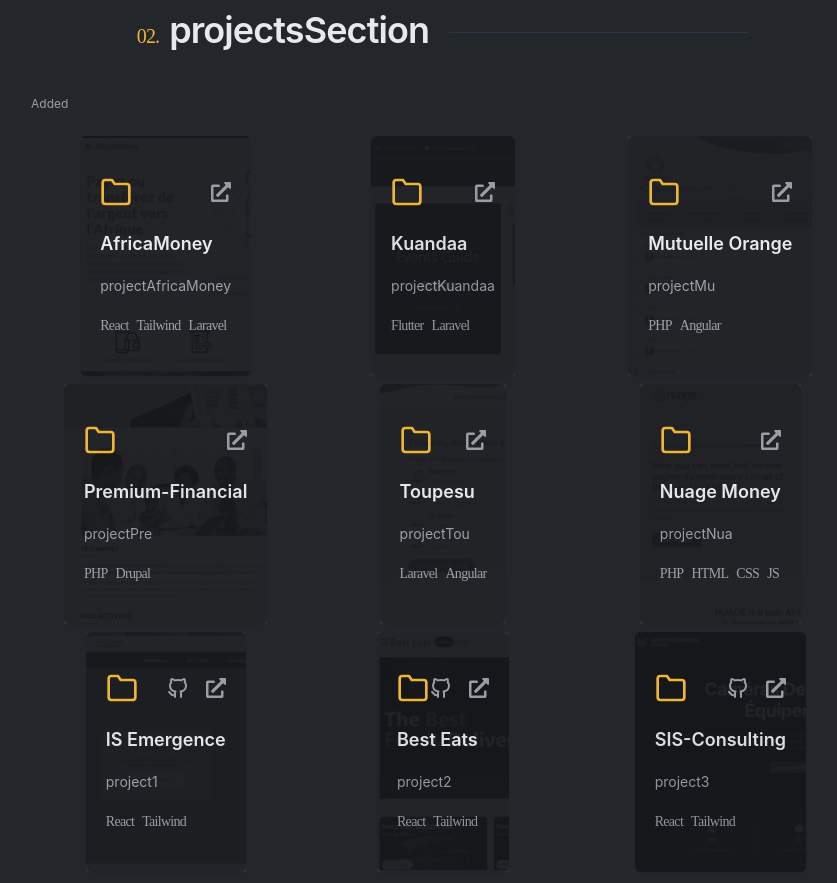
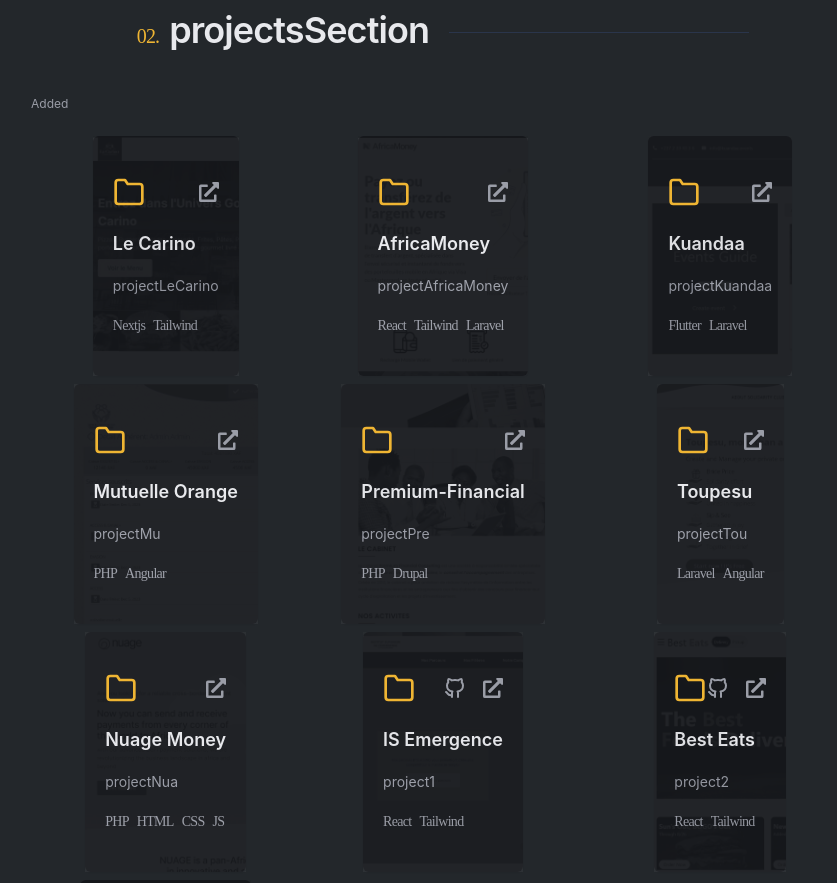
Before and after one commit to Hansjason97/Hans-Adiogo, a React (Vite) app: page / in a window 1280 px wide. Shown: the part 1500-2383 px from the top of the page, without its empty margins (197-1034 px from the left). Built offline with nearby package versions, Linux system fonts and the light colour scheme; no server answers.

Commit message:
update with le carino

```diff
--- a/public/locales/en/translation.json
+++ b/public/locales/en/translation.json
@@ -8,7 +8,7 @@
     "titleHome": "We build solutions for the web.",
     "contactMe": "Contact us !",
     "desc" : "We are specialized in design and conception of digital solutions.",
-    "aboutMe": "About me",
+    "aboutMe": "About us",
     "aboutTxt1": "Hi, we're Krest Digital & Fintech, and we love creating both designs and applications for the web. We've been around for over 4 years.",
     "aboutTxt2": "Over the years, we've created a wide range of solutions for companies and individuals, including websites and web applications.",
     "aboutTxt3": "Here are some of the technologies and tools we work with :",
@@ -35,6 +35,7 @@
     "projectNua": "Pan-African Fin Tech company specializing in innovative and state-of-the-art cross-border and DeFi payment solution",
     "projectKuandaa": "Platform that brings together players in the event sector",
     "projectAfricaMoney": "International money transfer platform, specializing in secure and instant sending of funds to mobile wallets in Africa via Visa or Mastercard, in complete security.",
+    "projectLeCarino": "Website for the restaurant Le Carino offering home delivery of its products.",
     "projectsSection": "What We've done",
     "contactTop": "03. Looking for us ?",
     "contactTitle": "Get in touch",
--- a/public/locales/fr/translation.json
+++ b/public/locales/fr/translation.json
@@ -35,6 +35,7 @@
     "project3": "Site Web pour une société de sécurité électronique.",
     "projectKuandaa": "Plateforme qui réunit les acteurs du secteur de l'évènementiel",
     "projectAfricaMoney": "Plate-forme internationale de transfert d'argent, spécialisée dans l'envoi sécurisé et instantané de fonds vers des portefeuilles mobile en Afrique via Visa ou Mastercard, en toute sécurité.",
+    "projectLeCarino": "Site Web pour le restaurant Le Carino qui offre la livraison à domicile de ses produits",
     "projectsSection": "Nos réalisations",
     "contactTop": "03. Besoin de nos services ?",
     "contactTitle": "Nous contacter",
--- a/src/data/data.js
+++ b/src/data/data.js
@@ -41,6 +41,13 @@ export const experience = [
 ];
 
 export const featuredProjects = [
+    {
+        title:'Le Carino',
+        description: 'projectLeCarino',
+        tags: ['Nextjs', 'Tailwind'],
+        linkPreview: "https://https://next-carino.vercel.app/",
+        image:"lecarino.jpg"
+    },
     {
         title: 'AfricaMoney',
         description: 'projectAfricaMoney',
```
Also changed, not shown: public/images/lecarino.jpg (added).
